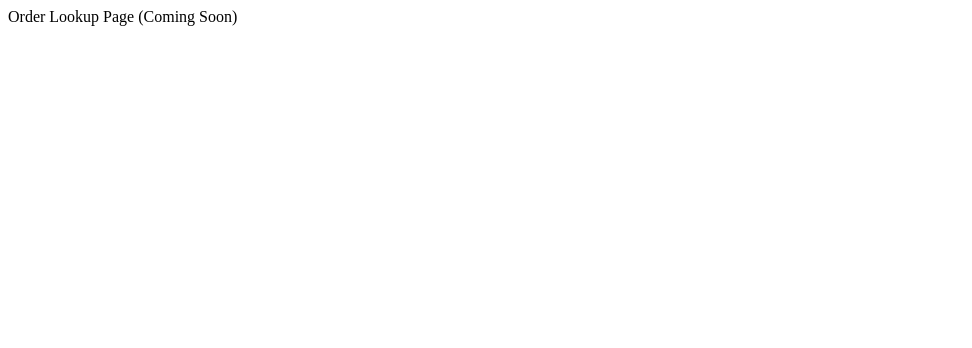
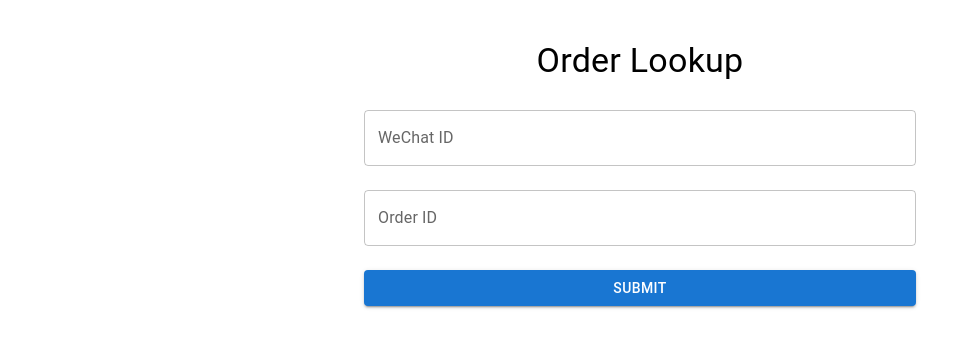
Before and after one commit to masacheung/mak-delivery, a React (Create React App) app in the folder static/: page /lookup-order in a window 1280 px wide. Shown: the top 348 px of the page, without its empty margins (0-972 px from the left). Built offline with nearby package versions, Linux system fonts and the light colour scheme.

Commit message:
Added lookup order page and admin page

```diff
--- a/static/package.json
+++ b/static/package.json
@@ -18,7 +18,7 @@
     "web-vitals": "^4.2.4"
   },
   "scripts": {
-    "start": "PORT=10000 react-scripts start && react-scripts build",
+    "start": "react-scripts start",
     "build": "react-scripts build",
     "test": "react-scripts test",
     "eject": "react-scripts eject"
--- a/static/src/App.js
+++ b/static/src/App.js
@@ -1,7 +1,9 @@
 import React from "react";
 import { BrowserRouter as Router, Routes, Route } from "react-router-dom";
 import HomePage from "./features/home/homePage.js";
-import RestaurantList from "./features/restaurants/restaurantList.js"; // Your existing component
+import RestaurantList from "./features/restaurants/restaurantList.js";
+import Admin from "./features/admin/admin.js";
+import OrderLookup from "./features/orders/orderLookup.js"; // Import the new component
 
 const App = () => {
   return (
@@ -9,7 +11,8 @@ const App = () => {
       <Routes>
         <Route path="/" element={<HomePage />} />
         <Route path="/restaurants" element={<RestaurantList />} />
-        <Route path="/lookup-order" element={<div>Order Lookup Page (Coming Soon)</div>} />
+        <Route path="/lookup-order" element={<OrderLookup />} /> {/* Updated */}
+        <Route path="/admin" element={<Admin />} />
       </Routes>
     </Router>
   );
--- /dev/null
+++ b/static/src/features/admin/admin.js
@@ -0,0 +1,72 @@
+import React, { useState } from "react";
+import { Box, TextField, Button, Typography, Card, CardContent } from "@mui/material";
+
+const Admin = () => {
+  const [username, setUsername] = useState("");
+  const [password, setPassword] = useState("");
+  const [isAuthenticated, setIsAuthenticated] = useState(false);
+  const [error, setError] = useState("");
+
+  const handleLogin = (e) => {
+    e.preventDefault();
+
+    const adminUser = "admin";
+    const adminPass = "aDm1n";
+
+    if (username === adminUser && password === adminPass) {
+      setIsAuthenticated(true);
+      setError("");
+    } else {
+      setError("Invalid username or password");
+    }
+  };
+
+  if (isAuthenticated) {
+    return (
+      <Box display="flex" justifyContent="center" alignItems="center" height="100vh">
+        <Typography variant="h4">Welcome to the Admin Panel</Typography>
+      </Box>
+    );
+  }
+
+  return (
+    <Box display="flex" justifyContent="center" alignItems="center" height="100vh">
+      <Card sx={{ width: 350, padding: 3, boxShadow: 3 }}>
+        <CardContent>
+          <Typography variant="h5" align="center" gutterBottom>
+            Admin Login
+          </Typography>
+          <form onSubmit={handleLogin}>
+            <TextField
+              label="Username"
+              variant="outlined"
+              fullWidth
+              margin="normal"
+              value={username}
+              onChange={(e) => setUsername(e.target.value)}
+            />
+            <TextField
+              label="Password"
+              type="password"
+              variant="outlined"
+              fullWidth
+              margin="normal"
+              value={password}
+              onChange={(e) => setPassword(e.target.value)}
+            />
+            {error && (
+              <Typography color="error" variant="body2" align="center">
+                {error}
+              </Typography>
+            )}
+            <Button type="submit" variant="contained" color="primary" fullWidth sx={{ marginTop: 2 }}>
+              Login
+            </Button>
+          </form>
+        </CardContent>
+      </Card>
+    </Box>
+  );
+};
+
+export default Admin;
--- /dev/null
+++ b/static/src/features/orders/orderLookup.js
@@ -0,0 +1,70 @@
+import React, { useState } from "react";
+import { Container, TextField, Button, Typography, Box } from "@mui/material";
+
+const OrderLookup = () => {
+  const [wechatId, setWechatId] = useState("");
+  const [orderId, setOrderId] = useState("");
+  const [orderData, setOrderData] = useState(null);
+  const [error, setError] = useState("");
+
+  const handleLookup = async () => {
+    // Simulating the database query for now
+    if (!wechatId || !orderId) {
+      setError("Please enter both WeChat ID and Order ID.");
+      return;
+    }
+    setError("");
+
+    try {
+      // In the future, this would be a real API call to your backend
+      const response = await fetch(`/api/orders?wechatId=${wechatId}&orderId=${orderId}`);
+      if (!response.ok) throw new Error("Order not found");
+
+      const data = await response.json();
+      setOrderData(data);
+    } catch (err) {
+      setOrderData(null);
+      setError("Order not found. Please check your details and try again.");
+    }
+  };
+
+  return (
+    <Container maxWidth="sm">
+      <Box sx={{ textAlign: "center", mt: 5 }}>
+        <Typography variant="h4" gutterBottom>
+          Order Lookup
+        </Typography>
+        <TextField
+          fullWidth
+          label="WeChat ID"
+          variant="outlined"
+          margin="normal"
+          value={wechatId}
+          onChange={(e) => setWechatId(e.target.value)}
+        />
+        <TextField
+          fullWidth
+          label="Order ID"
+          variant="outlined"
+          margin="normal"
+          value={orderId}
+          onChange={(e) => setOrderId(e.target.value)}
+        />
+        <Button variant="contained" color="primary" fullWidth sx={{ mt: 2 }} onClick={handleLookup}>
+          Submit
+        </Button>
+        {error && <Typography color="error" sx={{ mt: 2 }}>{error}</Typography>}
+        {orderData && (
+          <Box sx={{ mt: 3, p: 2, border: "1px solid #ccc", borderRadius: 2 }}>
+            <Typography variant="h6">Order Details</Typography>
+            <Typography>Order ID: {orderData.id}</Typography>
+            <Typography>Status: {orderData.status}</Typography>
+            <Typography>Total: ${orderData.total}</Typography>
+          </Box>
+        )}
+      </Box>
+    </Container>
+  );
+};
+
+export default OrderLookup;
```
Also changed, not shown: static/src/server.js (+24 -0 lines), 1 other file (tests, documents, lock files or other folders).
